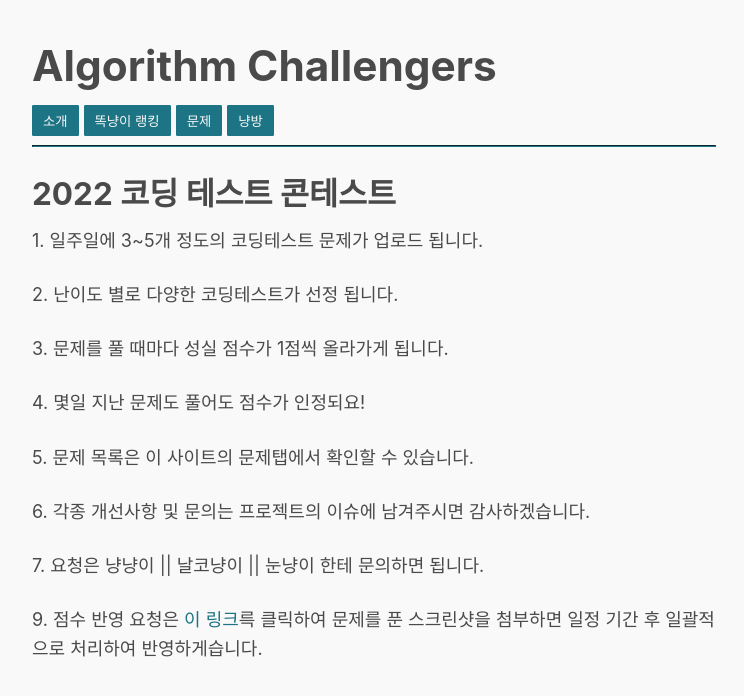
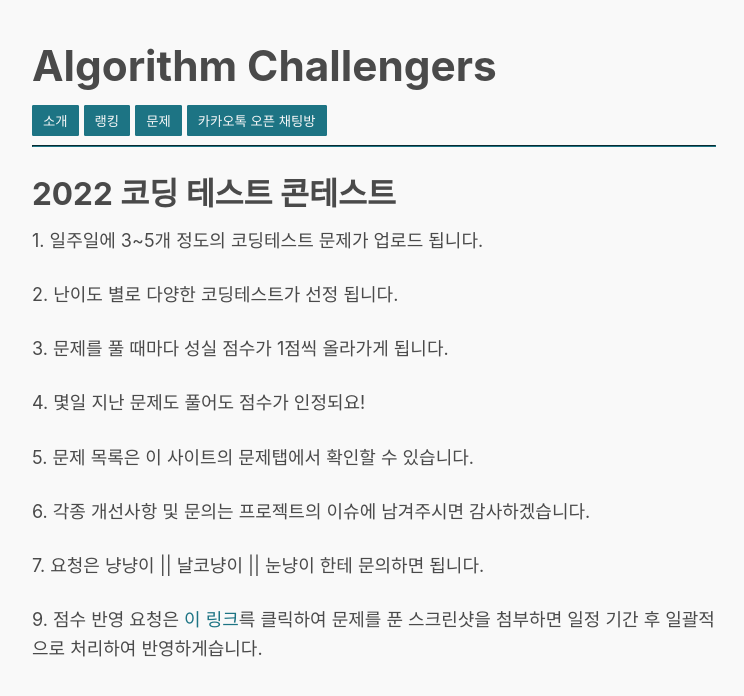
Before and after one commit to algorithm-challengers/algorithm-challengers.github.io, a Svelte app: page / in a window 1280 px wide. Shown: the top 696 px of the page, without its empty margins (266-1010 px from the left). Built offline with nearby package versions, Linux system fonts and the light colour scheme.

Commit message:
Update App.svelte

```diff
--- a/src/App.svelte
+++ b/src/App.svelte
@@ -29,9 +29,9 @@
 <main>
 	<h1>Algorithm Challengers</h1>
 	<button type="button" on:click={setTap(0)}>소개</button>
-	<button type="button" on:click={setTap(1)}>똑냥이 랭킹</button>
+	<button type="button" on:click={setTap(1)}>랭킹</button>
 	<button type="button" on:click={setTap(2)}>문제</button>
-	<button type="button" on:click={setTap(3)}>냥방</button>
+	<button type="button" on:click={setTap(3)}>카카오톡 오픈 채팅방</button>
 	<hr />
 
 	{#if tap == 0}
```
